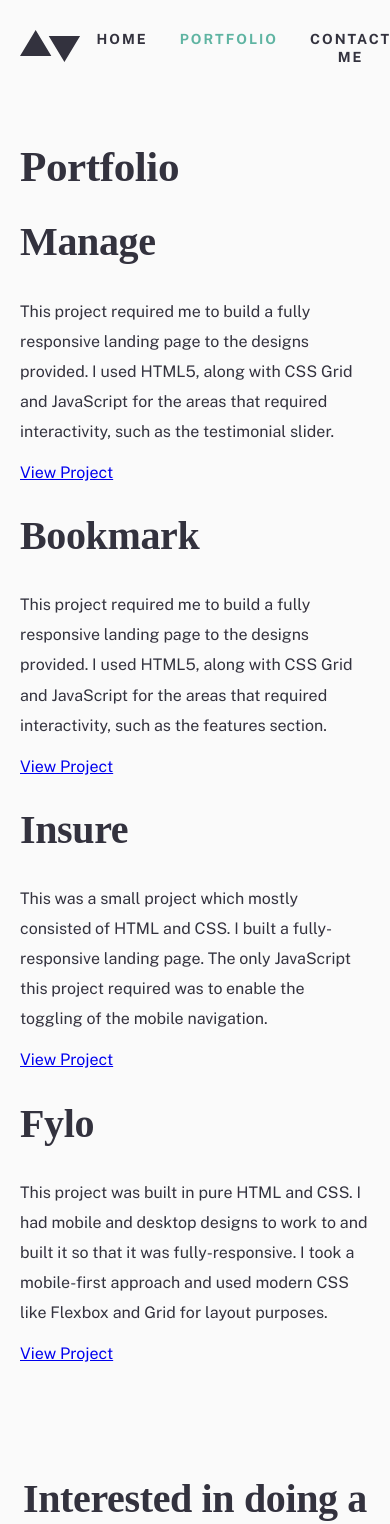
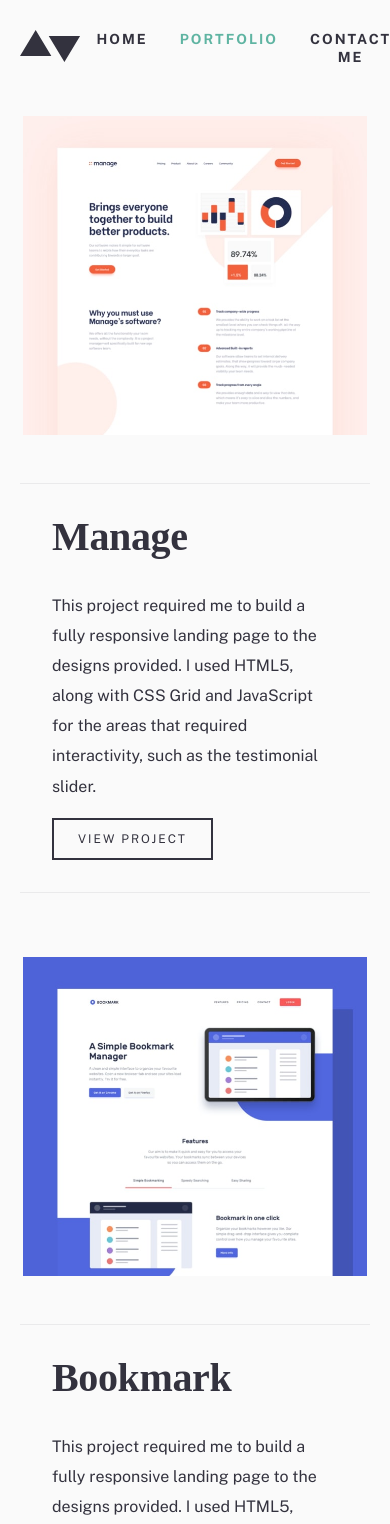
Before and after one commit to ziieng/portfolio-frontend-mentor, a React (Vite) app: page /portfolio in a window 390 px wide. Shown: the top 1524 px of the page. Built offline with nearby package versions, Linux system fonts and the light colour scheme; a web font is replaced by a local one.

Commit message:
portfolio page and styling

```diff
--- a/src/assets/styles/Portfolio.css
+++ b/src/assets/styles/Portfolio.css
@@ -3,44 +3,79 @@
   display: flex;
   gap: 3rem;
   margin-bottom: 4rem;
-  padding: 0 1rem;
+  flex-direction: row;
 }
 
-.project-row:nth-child(even) {
+.project-row:nth-child(odd) {
   flex-direction: row-reverse;
+}
+
+.project-content {
+  width: 50%;
+  align-content: center;
+  justify-items: center;
+}
+
+.project-text h2 {
+  margin-top: 0;
+}
+
+.project-text {
+  width: 80%;
+  align-content: center;
+  height: calc(100% - 4rem);
+  padding: 2rem 0;
+  border-top: 1px solid var(--color-light-gray);
+  border-bottom: 1px solid var(--color-light-gray);
+}
+
+.project-image {
+  width: 50%;
+  display: flex;
+  justify-content: center;
+  align-items: center;
+}
+.project-image img {
+  max-width: 100%;
+  margin: 0 auto;
 }
 
 @media (max-width: 768px) {
   .project-content {
-    max-width: 70%;
+    width: 50%;
+  }
+
+  .project-text {
+    width: 100%;
   }
 
   .project-image img {
-    content: url(./assets/images/homepage/tablet/image-homepage-profile@2x.jpg);
     max-width: 100%;
     height: 100%;
     margin: 0 auto;
   }
 }
 
-@media (max-width: 500px) {
+@media (max-width: 600px) {
   .project-row {
-    flex-direction: column;
-    text-align: center;
-  }
-
-  .project-row:nth-child(even) {
     flex-direction: column;
   }
 
-  .project-content {
-    max-width: 100%;
+  .project-row:nth-child(odd) {
+    flex-direction: column;
   }
 
-  .project-image img {
-    content: url(./assets/images/homepage/mobile/image-homepage-profile@2x.jpg);
-    max-width: 400px;
-    margin: 0 auto;
+  .project-text {
+    width: calc(100% - 4rem);
+    padding: 2rem;
+  }
+
+  .project-content {
+    width: 100%;
+  }
+
+  .project-image {
+    width: 100%;
   }
 }
 /* END PROJECT ROWS */
--- a/src/pages/Portfolio.tsx
+++ b/src/pages/Portfolio.tsx
@@ -1,42 +1,110 @@
-import { Link } from "react-router-dom";
+import "../assets/styles/Portfolio.css";
 import ContactCta from "../components/ContactCta/ContactCta";
+import Button from "../components/Button/Button";
+import ManageDesktop from "../assets/images/portfolio/desktop/image-portfolio-manage@2x.jpg";
+import ManageTablet from "../assets/images/portfolio/tablet/image-portfolio-manage@2x.jpg";
+import ManageMobile from "../assets/images/portfolio/mobile/image-portfolio-manage@2x.jpg";
+import BookmarkDesktop from "../assets/images/portfolio/desktop/image-portfolio-bookmark@2x.jpg";
+import BookmarkTablet from "../assets/images/portfolio/tablet/image-portfolio-bookmark@2x.jpg";
+import BookmarkMobile from "../assets/images/portfolio/mobile/image-portfolio-bookmark@2x.jpg";
+import InsureDesktop from "../assets/images/portfolio/desktop/image-portfolio-insure@2x.jpg";
+import InsureTablet from "../assets/images/portfolio/tablet/image-portfolio-insure@2x.jpg";
+import InsureMobile from "../assets/images/portfolio/mobile/image-portfolio-insure@2x.jpg";
+import FyloDesktop from "../assets/images/portfolio/desktop/image-portfolio-fylo@2x.jpg";
+import FyloTablet from "../assets/images/portfolio/tablet/image-portfolio-fylo@2x.jpg";
+import FyloMobile from "../assets/images/portfolio/mobile/image-portfolio-fylo@2x.jpg";
 
 const Portfolio = () => (
   <div>
-    <h1>Portfolio</h1>
+    <h1 style={{ display: "none" }}>Portfolio</h1>
 
+    <div className="project-row">
+      <div className="project-image">
+        <img
+          src={ManageDesktop}
+          srcSet={`${ManageMobile} 375w, ${ManageTablet} 768w, ${ManageDesktop} 1440w`}
+          alt="Manage project preview"
+        />
+      </div>
+      <div className="project-content">
+        <div className="project-text">
           <h2>Manage</h2>
           <p>
-      This project required me to build a fully responsive landing page to the
-      designs provided. I used HTML5, along with CSS Grid and JavaScript for the
-      areas that required interactivity, such as the testimonial slider.
+            This project required me to build a fully responsive landing page to
+            the designs provided. I used HTML5, along with CSS Grid and
+            JavaScript for the areas that required interactivity, such as the
+            testimonial slider.
           </p>
-    <Link to="/portfolio/manage">View Project</Link>
+          <Button text="View Project" navTo="/portfolio/manage" />
+        </div>
+      </div>
+    </div>
 
+    <div className="project-row">
+      <div className="project-image">
+        <img
+          src={BookmarkDesktop}
+          srcSet={`${BookmarkMobile} 375w, ${BookmarkTablet} 768w, ${BookmarkDesktop} 1440w`}
+          alt="Bookmark project preview"
+        />
+      </div>
+      <div className="project-content">
+        <div className="project-text">
           <h2>Bookmark</h2>
           <p>
-      This project required me to build a fully responsive landing page to the
-      designs provided. I used HTML5, along with CSS Grid and JavaScript for the
-      areas that required interactivity, such as the features section.
+            This project required me to build a fully responsive landing page to
+            the designs provided. I used HTML5, along with CSS Grid and
+            JavaScript for the areas that required interactivity, such as the
+            features section.
           </p>
-    <Link to="/portfolio/bookmark">View Project</Link>
+          <Button text="View Project" navTo="/portfolio/bookmark" />
+        </div>
+      </div>
+    </div>
 
+    <div className="project-row">
+      <div className="project-image">
+        <img
+          src={InsureDesktop}
+          srcSet={`${InsureMobile} 375w, ${InsureTablet} 768w, ${InsureDesktop} 1440w`}
+          alt="Insure project preview"
+        />
+      </div>
+      <div className="project-content">
+        <div className="project-text">
           <h2>Insure</h2>
           <p>
-      This was a small project which mostly consisted of HTML and CSS. I built a
-      fully-responsive landing page. The only JavaScript this project required
-      was to enable the toggling of the mobile navigation.
+            This was a small project which mostly consisted of HTML and CSS. I
+            built a fully-responsive landing page. The only JavaScript this
+            project required was to enable the toggling of the mobile
+            navigation.
           </p>
-    <Link to="/portfolio/insure">View Project</Link>
+          <Button text="View Project" navTo="/portfolio/insure" />
+        </div>
+      </div>
+    </div>
 
+    <div className="project-row">
+      <div className="project-image">
+        <img
+          src={FyloDesktop}
+          srcSet={`${FyloMobile} 375w, ${FyloTablet} 768w, ${FyloDesktop} 1440w`}
+          alt="Fylo project preview"
+        />
+      </div>
+      <div className="project-content">
+        <div className="project-text">
           <h2>Fylo</h2>
           <p>
-      This project was built in pure HTML and CSS. I had mobile and desktop
-      designs to work to and built it so that it was fully-responsive. I took a
-      mobile-first approach and used modern CSS like Flexbox and Grid for layout
-      purposes.
+            This project was built in pure HTML and CSS. I had mobile and
+            desktop designs to work to and built it so that it was
+            fully-responsive. I took a mobile-first approach and used modern CSS
+            like Flexbox and Grid for layout purposes.
           </p>
-    <Link to="/portfolio/fylo">View Project</Link>
+          <Button text="View Project" navTo="/portfolio/fylo" />
+        </div>
+      </div>
+    </div>
 
     <ContactCta />
   </div>
```
Lines whose indentation alone changed are shown as unchanged.
